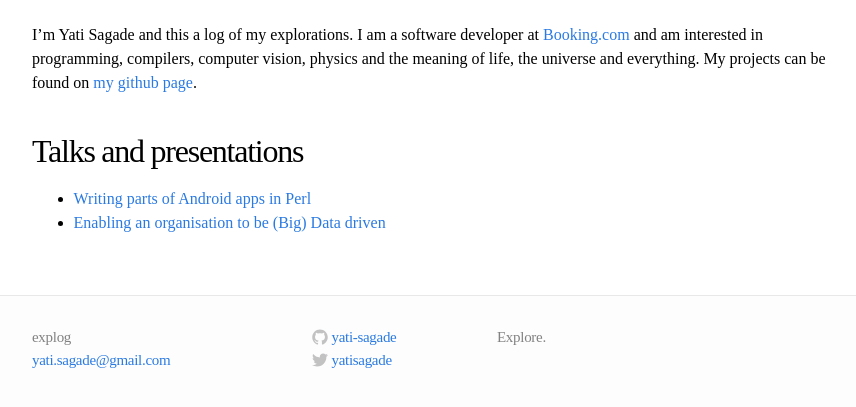
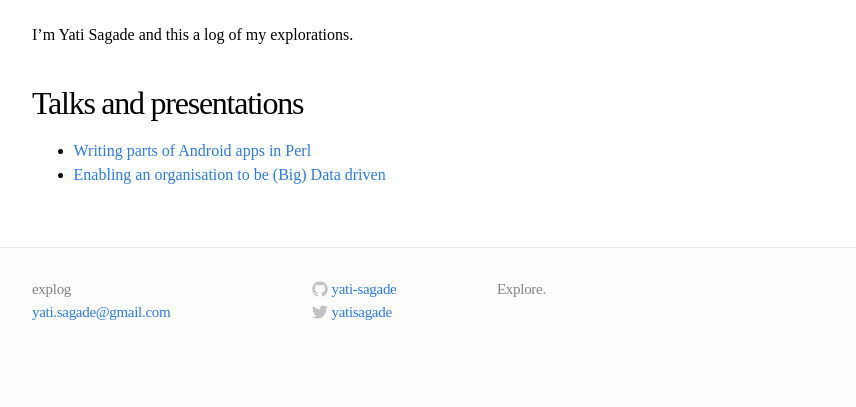
Before and after one commit to yati-sagade/yati-sagade.github.io, a Jekyll site: the page built from about.md, in a window 1280 px wide, cut to the strip 236-643 px from the top of the page. Shown: the whole strip, without its empty margins (208-1064 px from the left). Built offline with Jekyll 4.4.1, drawn with Linux system fonts in a browser that asks for light colours.

Commit message:
shorten about

```diff
--- a/about.md
+++ b/about.md
@@ -8,10 +8,7 @@ permalink: /about/
 <img src="http://stackexchange.com/users/flair/351165.png" width="208" height="58" alt="profile for yati sagade on Stack Exchange, a network of free, community-driven Q&amp;A sites" title="profile for yati sagade on Stack Exchange, a network of free, community-driven Q&amp;A sites">
 </a>
 
-I'm Yati Sagade and this a log of my explorations. I am a software developer at
-[Booking.com][3] and am interested in programming, compilers, computer vision,
-physics and the meaning of life, the universe and everything. My projects can be
-found on [my github page][5].
+I'm Yati Sagade and this a log of my explorations.
 
 ## Talks and presentations
 
```
Also changed, not shown: other parts of about.md (+0 -2 lines).
